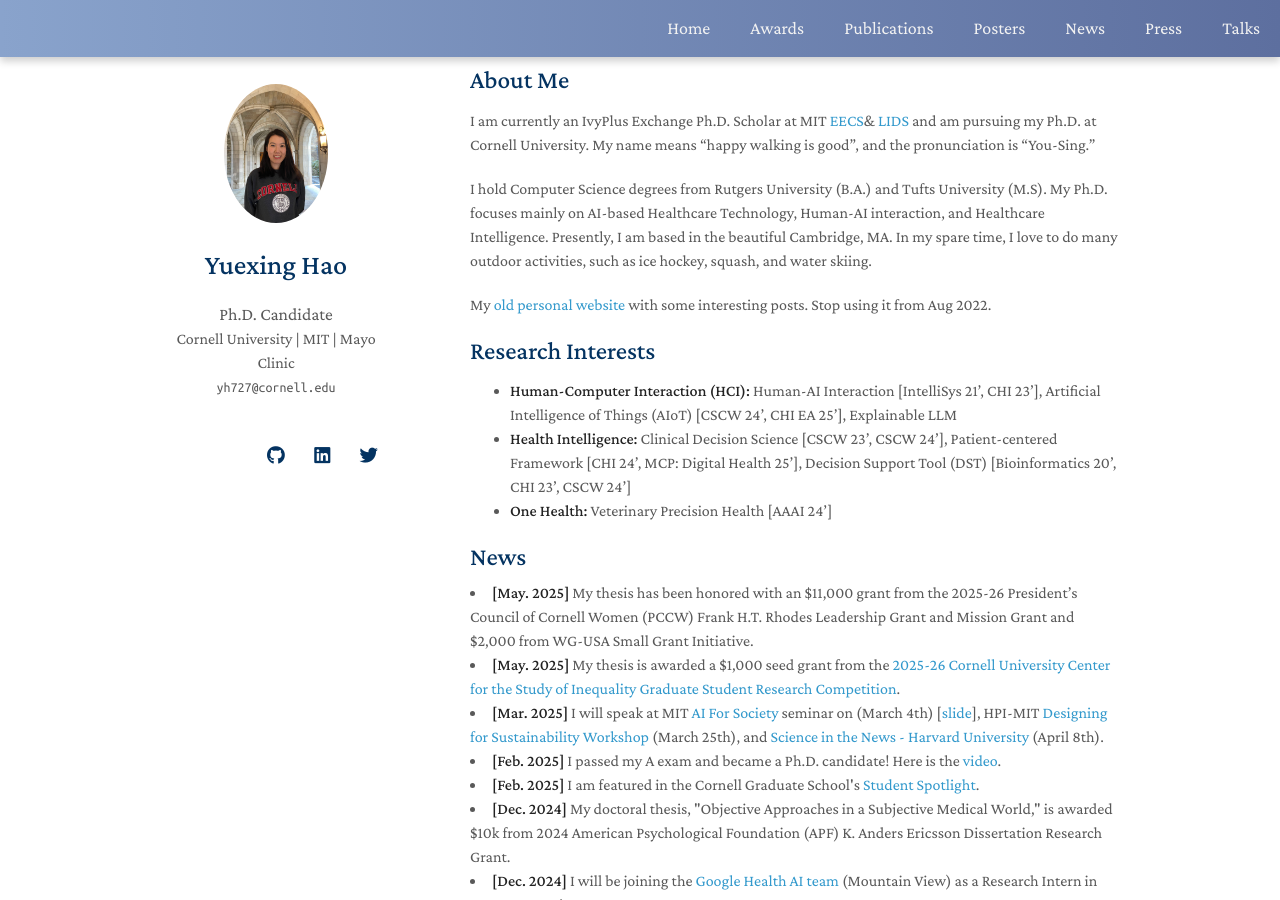
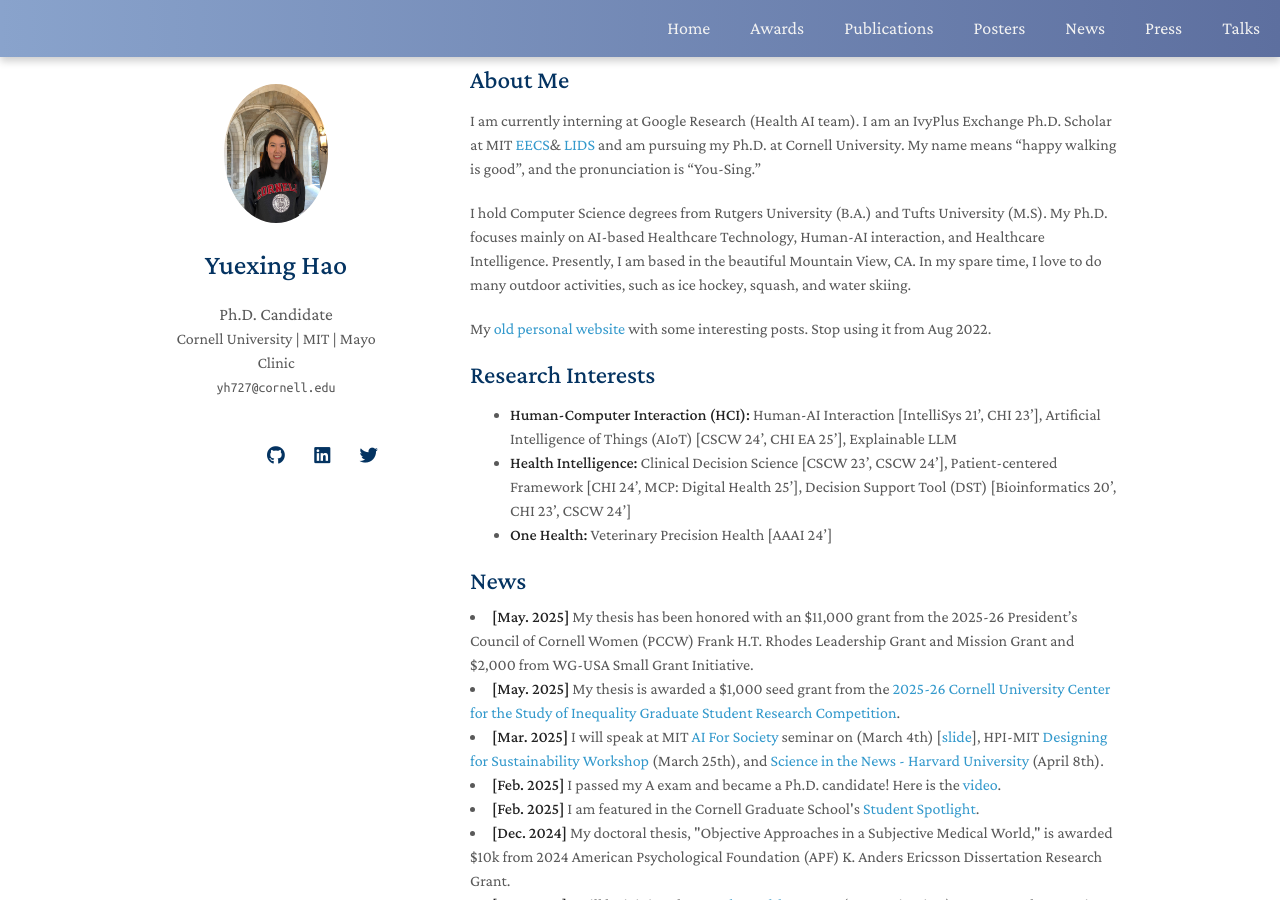
Before and after one commit to YuexingHao/Yuexing-Hao, a Jekyll site: the page built from index.md, in a window 1280 px wide and 900 px high. Built offline with Jekyll 4.4.1, drawn with Linux system fonts in a browser that asks for light colours; nearby versions of some CDN libraries; a style sheet for code colours, icons or effects is not loaded; our own code applies the rules of GitHub Pages for plain Markdown files.

Commit message:
Update index.md

```diff
--- a/index.md
+++ b/index.md
@@ -4,9 +4,9 @@
 
 ## About Me
 
-I am currently an IvyPlus Exchange Ph.D. Scholar at MIT [EECS](https://www.eecs.mit.edu/)& [LIDS](https://lids.mit.edu/) and am pursuing my Ph.D. at Cornell University. My name means "happy walking is good", and the pronunciation is "You-Sing."
+I am currently interning at Google Research (Health AI team). I am an IvyPlus Exchange Ph.D. Scholar at MIT [EECS](https://www.eecs.mit.edu/)& [LIDS](https://lids.mit.edu/) and am pursuing my Ph.D. at Cornell University. My name means "happy walking is good", and the pronunciation is "You-Sing."
 
-I hold Computer Science degrees from Rutgers University (B.A.) and Tufts University (M.S). My Ph.D. focuses mainly on AI-based Healthcare Technology, Human-AI interaction, and Healthcare Intelligence. Presently, I am based in the beautiful Cambridge, MA. In my spare time, I love to do many outdoor activities, such as ice hockey, squash, and water skiing.
+I hold Computer Science degrees from Rutgers University (B.A.) and Tufts University (M.S). My Ph.D. focuses mainly on AI-based Healthcare Technology, Human-AI interaction, and Healthcare Intelligence. Presently, I am based in the beautiful Mountain View, CA. In my spare time, I love to do many outdoor activities, such as ice hockey, squash, and water skiing.
 
 My [old personal website](https://1135100136.wixsite.com/yuexinghao/blog) with some interesting posts. Stop using it from Aug 2022.
 
```
